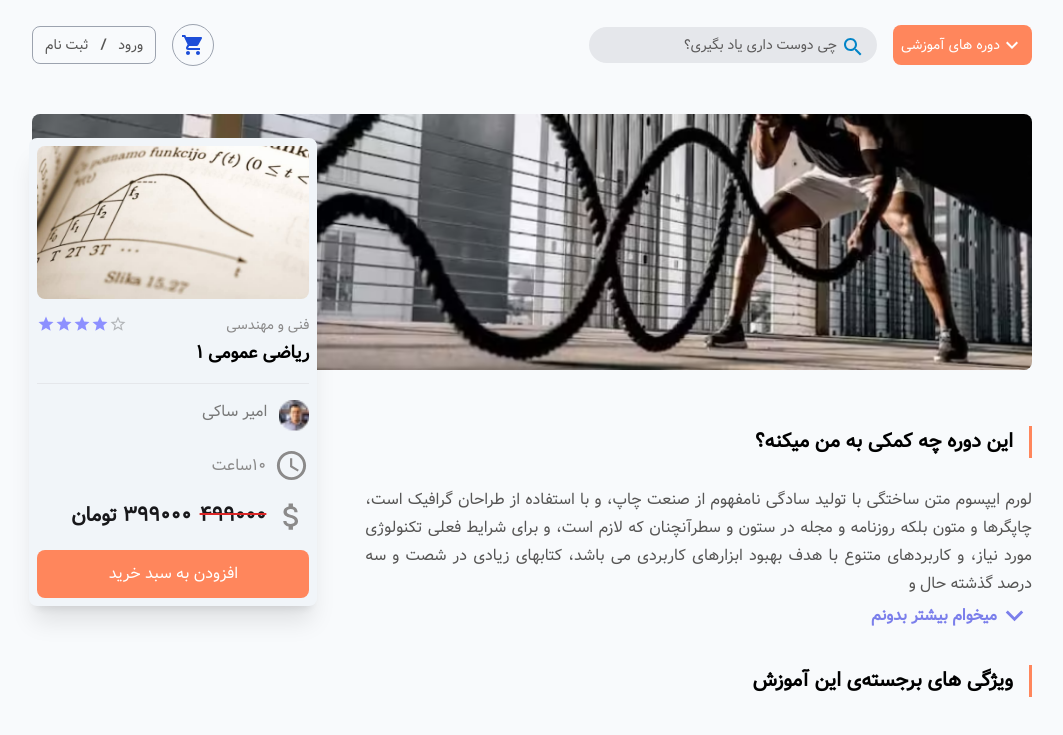
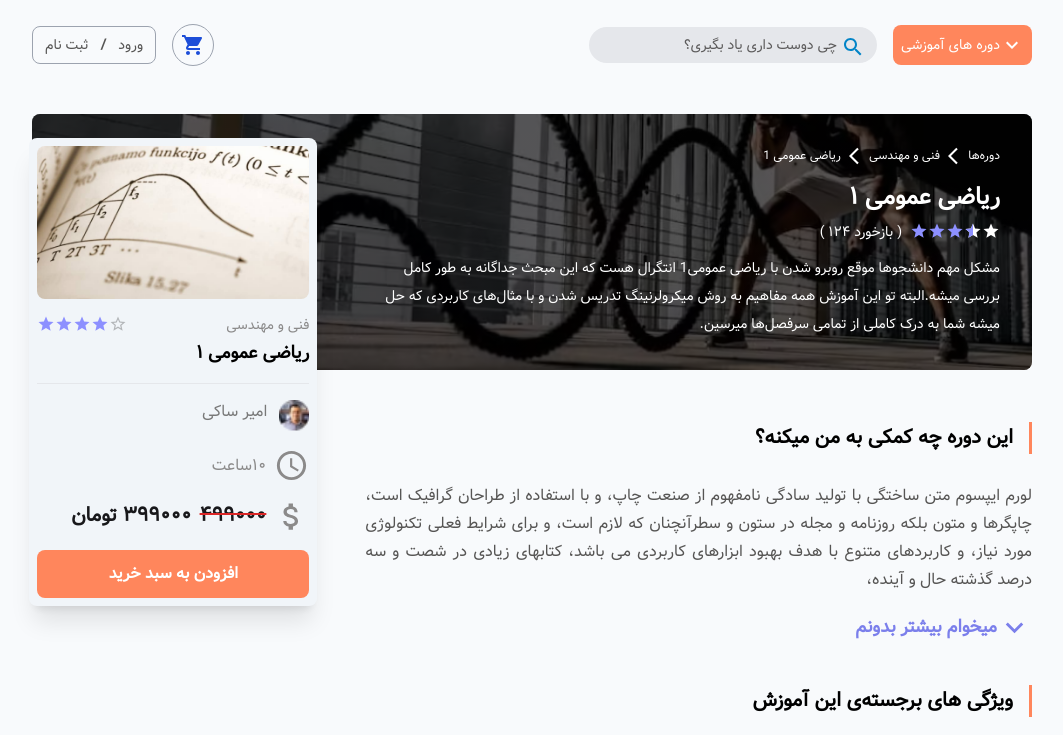
Before and after one commit to sajadjamali/course-page, a Next.js app: page / in a window 1280 px wide. Shown: the top 735 px of the page, without its empty margins (108-1171 px from the left). Built offline with nearby package versions, Linux system fonts and the light colour scheme.

Commit message:
backGroundImage compleed

```diff
--- a/src/app/globals.css
+++ b/src/app/globals.css
@@ -9,11 +9,16 @@
     color: #FF865C !important;
 }
 
-.swiper-button-next::after, .swiper-button-prev::after {
+.swiper-button-next::after,
+.swiper-button-prev::after {
     font-size: 25px !important;
     font-weight: 900 !important;
 }
 
 .MuiLinearProgress-root {
     rotate: 180deg !important;
-  }
+}
+
+.introduction-cover {
+    background: linear-gradient(0deg, rgba(0, 0, 0, 0.65), rgba(0, 0, 0, 0.65));
+}
--- a/src/app/page.tsx
+++ b/src/app/page.tsx
@@ -20,7 +20,7 @@ export default function Home() {
           <SuggestedCourses />
           <Score />
         </div>
-        <div className="relative bottom-64">
+        <div className="relative bottom-64 hidden min-[960px]:block">
           <div className="sticky top-5">
             <BuyCard />
           </div>
--- a/src/components/BuyCard.tsx
+++ b/src/components/BuyCard.tsx
@@ -37,7 +37,7 @@ const BuyCard: React.FC = () => {
                 <p className='line-through decoration-red-600 decoration-2'>{convertToPersianNumber(499000)}</p>
                 <p>{convertToPersianNumber(399000)} تومان</p>
             </div>
-            <button className='bg-[#FF865C] w-full rounded-lg py-3 mt-4 text-white'>افزودن به سبد خرید</button>
+            <button className='bg-[#FF865C] w-full font-bold rounded-lg py-3 mt-4 text-white'>افزودن به سبد خرید</button>
         </section>
     )
 }
--- a/src/components/Course.tsx
+++ b/src/components/Course.tsx
@@ -35,7 +35,7 @@ const Course: React.FC = () => {
                 <div className='flex justify-between items-center mt-2 text-[#313030]'>
                     <div dir='ltr' className='flex space-x-1 items-center'>
                         <span className='text-[#A5A5A5]'>(100 بازخورد)</span>
-                        <Rating sx={{ color: '#8D90FF' }} value={4} size='small' readOnly precision={0.5} />
+                        <Rating sx={{ color: '#8D90FF' }} value={3.5} size='small' readOnly precision={0.5} />
                     </div>
                     <p className='font-bold text-[#565554]'>{convertToPersianNumber(399000)} تومان</p>
                 </div>
--- a/src/components/Description.tsx
+++ b/src/components/Description.tsx
@@ -4,14 +4,14 @@ import { getLessText } from "@/utils";
 import KeyboardArrowUpIcon from '@mui/icons-material/KeyboardArrowUp';
 import KeyboardArrowDownIcon from '@mui/icons-material/KeyboardArrowDown';
 
-const description = " لورم ایپسوم متن ساختگی با تولید سادگی نامفهوم از صنعت چاپ، و با استفاده از طراحان گرافیک است، چاپگرها و متون بلکه روزنامه و مجله در ستون و سطرآنچنان که لازم است، و برای شرایط فعلی تکنولوژی مورد نیاز، و کاربردهای متنوع با هدف بهبود ابزارهای کاربردی می باشد، کتابهای زیادی در شصت و سه درصد گذشته حال و آینده، شناخت فراوان جامعه و متخصصان را می طلبد، تا با نرم افزارها شناخت بیشتری را برای طراحان رایانه ای علی الخصوص طراحان خلاقی، و فرهنگ پیشرو در زبان فارسی ایجاد کرد، در این صورت می توان امید داشت که تمام و دشواری موجود در ارائه راهکارها، و شرایط سخت تایپ به پایان رسد و زمان مورد نیاز شامل حروفچینی دستاوردهای اصلی، و جوابگوی سوالات پیوسته اهل دنیای موجود طراحی اساسا مورد استفاده قرار گیرد."
+const description = "لورم ایپسوم متن ساختگی با تولید سادگی نامفهوم از صنعت چاپ، و با استفاده از طراحان گرافیک است، چاپگرها و متون بلکه روزنامه و مجله در ستون و سطرآنچنان که لازم است، و برای شرایط فعلی تکنولوژی مورد نیاز، و کاربردهای متنوع با هدف بهبود ابزارهای کاربردی می باشد، کتابهای زیادی در شصت و سه درصد گذشته حال و آینده، شناخت فراوان جامعه و متخصصان را می طلبد، تا با نرم افزارها شناخت بیشتری را برای طراحان رایانه ای علی الخصوص طراحان خلاقی، و فرهنگ پیشرو در زبان فارسی ایجاد کرد، در این صورت می توان امید داشت که تمام و دشواری موجود در ارائه راهکارها، و شرایط سخت تایپ به پایان رسد و زمان مورد نیاز شامل حروفچینی دستاوردهای اصلی، و جوابگوی سوالات پیوسته اهل دنیای موجود طراحی اساسا مورد استفاده قرار گیرد."
 
 const Description: React.FC = () => {
 
     const [isShowMore, setIsShowMore] = useState<boolean>(false);
 
     return (
-        <div className='my-8'>
+        <div className='mt-7 mb-10'>
             <div className="flex space-x-4 rtl:space-x-reverse items-center">
                 <div className="w-[3px] h-8 bg-[#FF865C]"></div>
                 <p className="font-bold text-xl">این دوره چه کمکی به من میکنه؟</p>
@@ -21,7 +21,7 @@ const Description: React.FC = () => {
                     isShowMore ? description : getLessText(description)
                 }
             </p>
-            <button className="text-[#7b7feb] font-bold" onClick={() => setIsShowMore(x => !x)}>
+            <button className="text-[#7b7feb] mt-4 text-lg font-bold" onClick={() => setIsShowMore(x => !x)}>
                 {
                     isShowMore ? <KeyboardArrowUpIcon fontSize="large" /> : <KeyboardArrowDownIcon fontSize="large" />
                 }
--- a/src/components/Introduction.tsx
+++ b/src/components/Introduction.tsx
@@ -1,6 +1,8 @@
 import React from 'react';
 import Link from 'next/link';
 import Image from 'next/image';
+import Rating from '@mui/material/Rating';
+import StarIcon from '@mui/icons-material/Star';
 import { convertToPersianNumber } from '@/utils';
 import cover from "../assets/img/course/cover.png";
 import ArrowBackIosIcon from '@mui/icons-material/ArrowBackIos';
@@ -23,25 +25,44 @@ const Introduction: React.FC = () => {
                 <Image src={cover} fill className="object-cover" alt="course's cover" />
             </div>
             <div
-                // style={{
-                //     width: "100px",
-                //     height: "100px",
-                //     backgroundSize: "100% 100%",
-                //     border: "2px solid red",
-                //     backgroundImage: require('url(../assets/img/course/backgroundImage.png)')
-                // }}
-                className="relative xl:w-10/12 2xl:w-7/12 mx-auto h-64 my-6 overflow-hidden rounded-lg hidden min-[960px]:block"
+                style={{
+                    backgroundSize: "cover",
+                    backgroundPosition: "center",
+                    backgroundImage: `url(${backgroundImage.src})`
+                }}
+                className="xl:w-10/12 2xl:w-7/12 mx-auto h-64 my-6 overflow-hidden rounded-lg hidden min-[960px]:block"
             >
-                <Image src={backgroundImage} fill className="object-cover" alt="course's cover" />
+                <div className='p-8 introduction-cover text-white w-full h-full'>
+                    <nav className='text-xs space-x-2 rtl:space-x-reverse'>
+                        <Link href="#" className='hover:text-black'>دوره‌ها
+                            <ArrowBackIosIcon fontSize='small' />
+                        </Link>
+                        <Link href="#" className='hover:text-black'>فنی و مهندسی
+                            <ArrowBackIosIcon fontSize='small' />
+                        </Link>
+                        <span>ریاضی عمومی 1</span>
+                    </nav>
+                    <p className='font-black mt-4 text-2xl'>ریاضی عمومی {convertToPersianNumber(1)}</p>
+                    <div dir='ltr' className='mt-2 flex justify-end'>
+                        <p className='me-2 text-sm'>
+                            ( {convertToPersianNumber(124)} بازخورد )
+                        </p>
+                        <Rating sx={{ color: '#8D90FF' }}
+                            emptyIcon={<StarIcon style={{ color: "white" }} fontSize="inherit" />}
+                            value={3.5} size='small' readOnly precision={0.5} />
+                    </div>
+                    <p className='mt-3 w-8/12 text-sm leading-7'>
+                        مشکل مهم دانشجوها موقع روبرو شدن با ریاضی عمومی1  انتگرال هست که این مبحث جداگانه به طور کامل بررسی میشه.البته تو این آموزش همه مفاهیم به روش میکرولرنینگ تدریس شدن و با مثال‌های کاربردی که حل میشه شما به درک کاملی از تمامی سرفصل‌ها میرسین.
+                    </p>
+                </div>
             </div>
 
             <div className='min-[960px]:hidden'>
-                <p className='font-bold text-3xl'>ریاضی عمومی {convertToPersianNumber(1)}</p>
-                <p className='mt-2 leading-6 text-sm text-[#666464]'>کامل بررسی میشه.البته تو این آموزش همه مفاهیم به روش میکرولرنینگ تدریس شدن و با مثال‌های
-                    کاربردی که حل میشه شما به درک کاملی از تمامی سرفصل‌ها میرسین.
-                    کاربردی که حل میشه شما به درک کاملی از تمامی سرفصل‌ها میرسین.
+                <p className='font-bold text-2xl'>ریاضی عمومی {convertToPersianNumber(1)}</p>
+                <p className='mt-2 leading-6 text-sm text-[#666464]'>
+                    مشکل مهم دانشجوها موقع روبرو شدن با ریاضی عمومی1  انتگرال هست که این مبحث جداگانه به طور کامل بررسی میشه.البته تو این آموزش همه مفاهیم به روش میکرولرنینگ تدریس شدن و با مثال‌های کاربردی که حل میشه شما به درک کاملی از تمامی سرفصل‌ها میرسین.
                 </p>
-                <hr className='mt-2 h-[1.9px] bg-gray-300' />
+                <hr className='mt-3 h-[1.9px] bg-gray-300' />
             </div>
         </div>
     )
```
Also changed, not shown: public/assets/backgroundImage.png (deleted).
